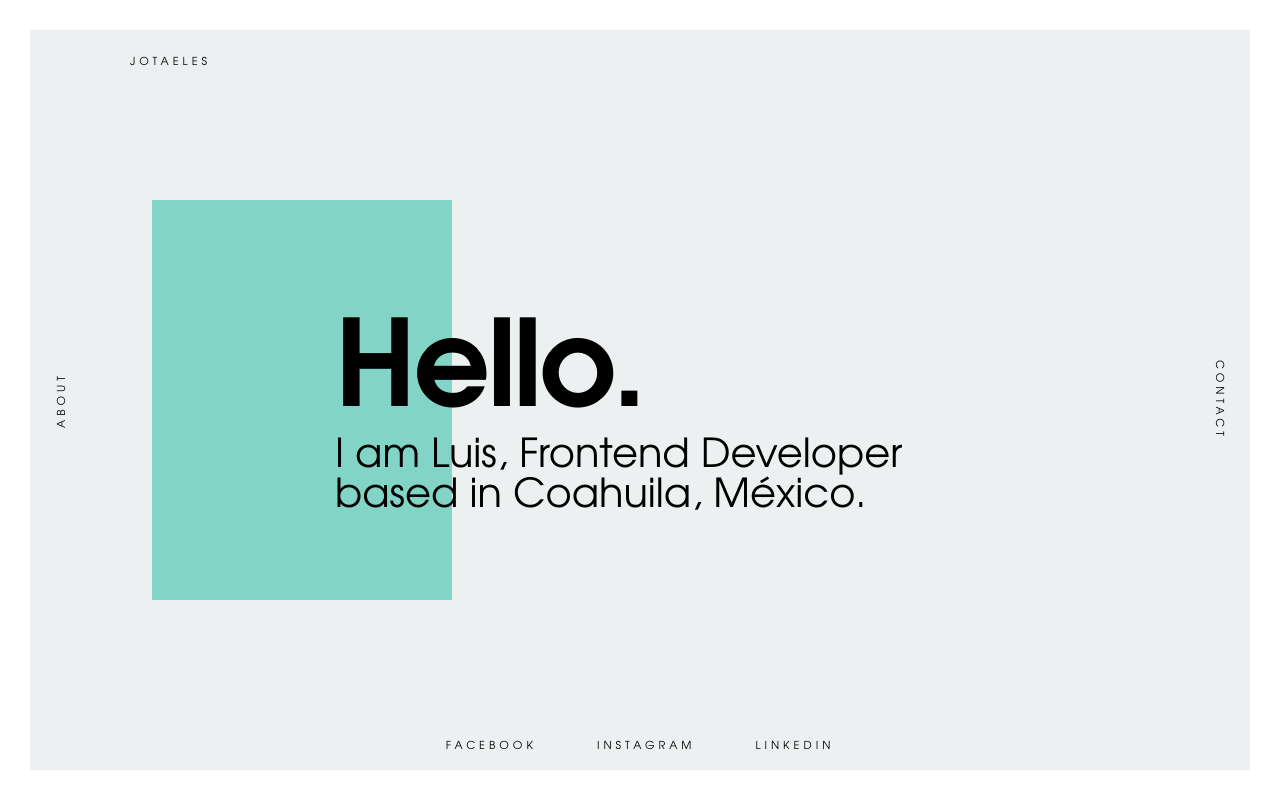
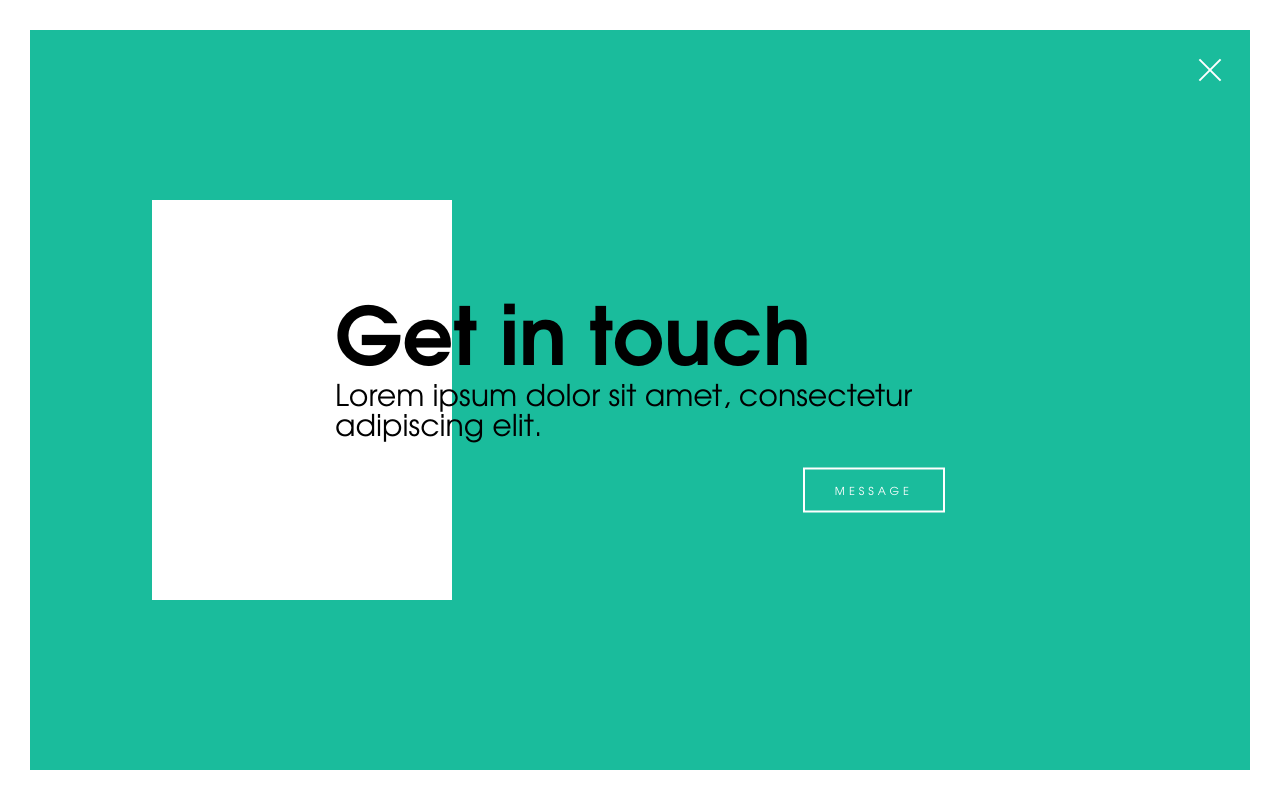
Before and after one commit to Jotaeles/jotaeles.github.io, a React app: page / in a window 1280 px wide. Built offline with nearby package versions, Linux system fonts and the light colour scheme.

Commit message:
added modal and component contact

```diff
--- /dev/null
+++ b/src/components/contact/contact.scss
@@ -0,0 +1,42 @@
+@import './../styles/global/variables.scss';
+
+.jl-contact__box{
+    position: absolute;
+    width: 300px;
+    height: 400px;
+    background-color: $WHITE;
+    left: 10%;
+    top: 50%;
+    transform: translateY(-50%);
+}
+.jl-contact__content{
+    font-family: $FONT_GYRE;
+    position: absolute;
+    left: 50%;
+    top: 50%;
+    transform: translate(-50%, -50%);
+    .jl-contact__title{
+        font-size: 80px;
+        font-weight: $FONT_BOLD;
+        padding-bottom: 10px;
+    }
+    .jl-contact__description{
+        font-size: 30px;
+        font-weight: $FONT_REGULAR;
+    }
+    .jl-contact__message{
+        display: flex;
+        justify-content: flex-end;
+        padding-top: 30px;
+        .jl-contact__btn{
+            background: transparent;
+            padding: 15px 30px;
+            border: 2px solid $WHITE;
+            font-size: 11px;
+            text-transform: uppercase;
+            letter-spacing: 4px;
+            color: $WHITE;
+            cursor: pointer;
+        }
+    }
+}
--- /dev/null
+++ b/src/components/contact/contact.tsx
@@ -0,0 +1,24 @@
+import * as React from 'react';
+import './contact.scss';
+
+
+
+class Contact extends React.Component{
+    render(){
+        return(
+            <div className="jl-contact">
+                <div className="jl-contact-body">
+                    <div className="jl-contact__box"></div>
+                    <div className="jl-contact__content">
+                        <h2 className="jl-contact__title">Get in touch</h2>
+                        <p className="jl-contact__description">Lorem ipsum dolor sit amet, consectetur adipiscing elit.</p>
+                        <div className="jl-contact__message">
+                            <a className="jl-contact__btn">Message</a>
+                        </div>
+                    </div>
+                </div>
+            </div>
+        )
+    }
+}
+export default Contact;
--- a/src/components/main/main.scss
+++ b/src/components/main/main.scss
@@ -82,7 +82,7 @@
             position: absolute;
             width: 300px;
             height: 400px;
-            background: rgba(26, 188, 156, .5);
+            background-color: rgba(26, 188, 156, 1);
             left: 10%;
             top: 50%;
             transform: translateY(-50%);
@@ -105,4 +105,54 @@
             }
         }
     }
+    .jl-modal{
+        position: fixed;
+        left: 30px;
+        bottom: 30px;
+        right: 30px;
+        top: 30px;
+        z-index: 100;
+        .jl-modal__overlay{
+            position: absolute;
+            width: 100%;
+            top: 50%;
+            transform: translateY(-50%);
+            background-color:rgba(26, 188, 156, 1);
+            height: 100%;//temporal
+        }
+        .jl-modal__header{
+            position: absolute;
+            right: 0;
+            top: 0;
+            .jl-modal__close{
+                position: relative;
+                height: 30px;
+                width: 30px;
+                margin-right: 25px;
+                margin-top: 25px;
+                cursor: pointer;
+                span{
+                    position: absolute;
+                    width: 30px;
+                    height: 2px;
+                    background-color: $WHITE;
+                    left: 0;
+                    right: 0;
+                    top: 0;
+                    bottom: 0;
+                    margin: auto;
+                }
+                span:nth-child(1){
+                    transform: rotate(45deg);
+                }
+                span:nth-child(2){
+                    transform: rotate(-45deg);
+                }
+            }
+        }
+        .jl-modal__body{
+            width: 100%;
+            height: 100%;
+        }
+    }
 }
--- a/src/components/main/main.tsx
+++ b/src/components/main/main.tsx
@@ -1,5 +1,7 @@
 import * as React from 'react';
 import './main.scss';
+
+import Contact from './../contact/contact';
 
 
 
@@ -46,6 +48,19 @@ class Main extends React.Component{
                         </div>
                     </div>
                 </div>
+                <div className="jl-modal">
+                    <div className="jl-modal__overlay">
+                        <div className="jl-modal__header">
+                            <div className="jl-modal__close">
+                                <span className="jl-modal__close__line"></span>
+                                <span className="jl-modal__close__line"></span>
+                            </div>
+                        </div>
+                        <div className="jl-modal__body">
+                            <Contact/>
+                        </div>
+                    </div>
+                </div>
             </main>
         )
     }
```
